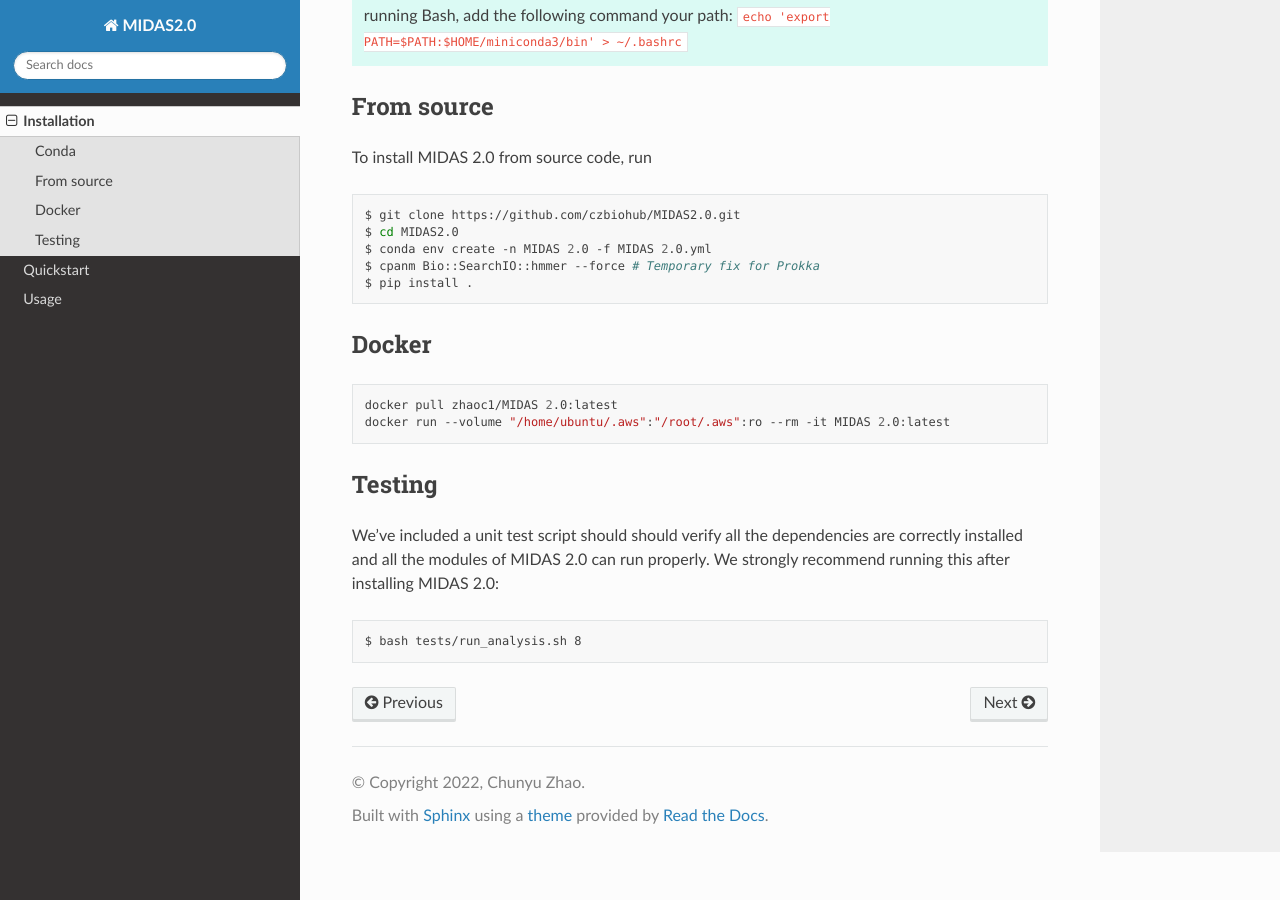
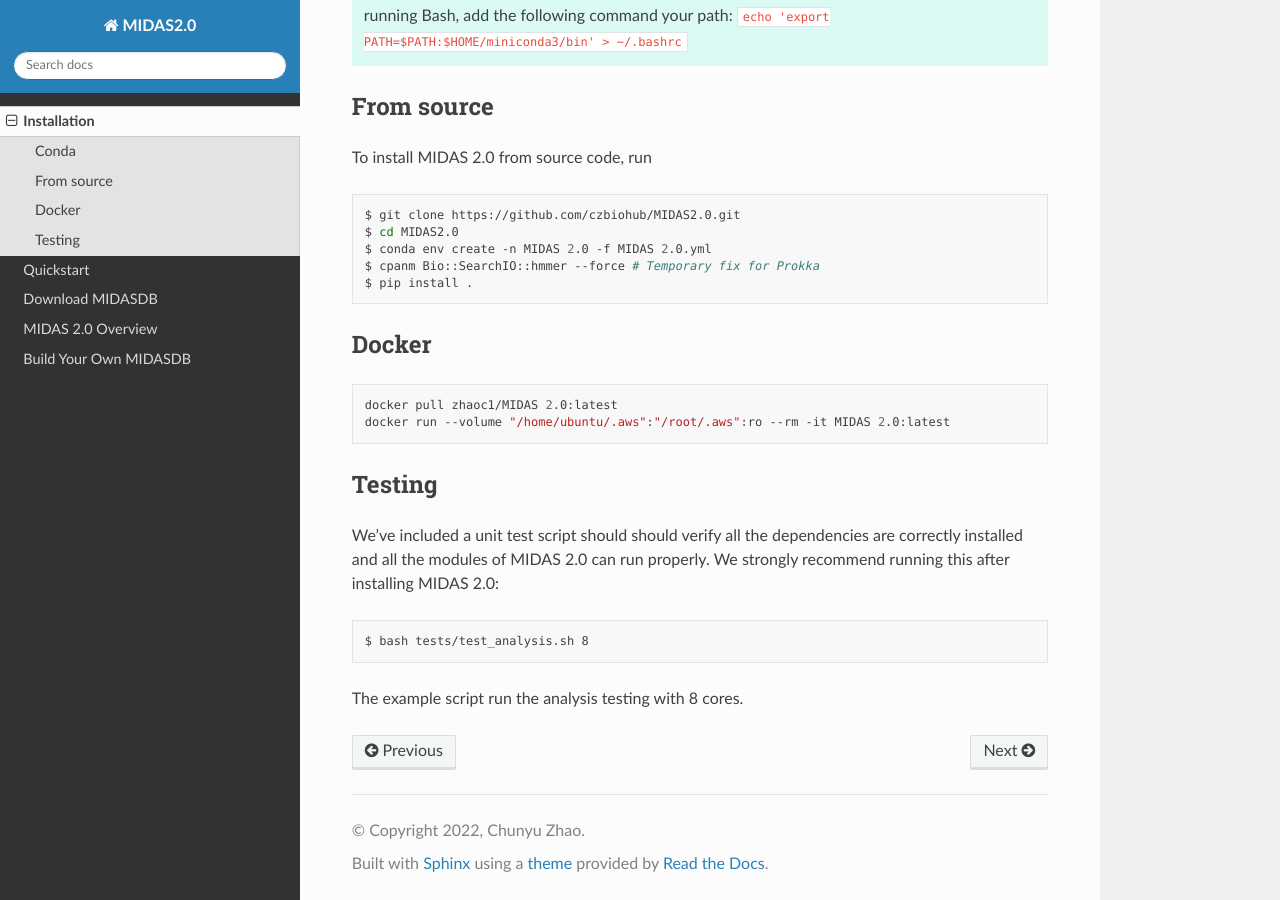
Before and after one commit to zhaoc1/midas2-tutorial, a Sphinx documentation site: the page built from docs/installation.rst, in a window 1280 px wide and 900 px high, scrolled down 588 px. Built offline with Sphinx 7.4.7 and the Read the Docs theme 2.0.0, drawn with Linux system fonts in a browser that asks for light colours.

Commit message:
download db

```diff
--- /dev/null
+++ b/docs/build_your_own.rst
@@ -0,0 +1,5 @@
+Build Your Own MIDASDB
+======================
+
+.. contents::
+   :depth: 3
--- a/docs/conf.py
+++ b/docs/conf.py
@@ -22,7 +22,7 @@ copyright = '2022, Chunyu Zhao'
 author = 'Chunyu Zhao'
 
 # The full version, including alpha/beta/rc tags
-release = '0.1'
+release = '0.3.2'
 
 
 # -- General configuration ---------------------------------------------------
@@ -30,8 +30,16 @@ release = '0.1'
 # Add any Sphinx extension module names here, as strings. They can be
 # extensions coming with Sphinx (named 'sphinx.ext.*') or your custom
 # ones.
+#extensions = []
+
 extensions = [
+    'sphinx.ext.duration',
+    'sphinx.ext.doctest',
+    'sphinx.ext.autodoc',
+    'sphinx.ext.autosummary',
+    'sphinx.ext.intersphinx',
 ]
+
 
 # Add any paths that contain templates here, relative to this directory.
 templates_path = ['_templates']
--- a/docs/index.rst
+++ b/docs/index.rst
@@ -29,4 +29,6 @@ Contents
 
    installation
    quickstart
-   usage
+   download_midasdb
+   midas
+   build_your_own
--- a/docs/installation.rst
+++ b/docs/installation.rst
@@ -56,4 +56,6 @@ We've included a unit test script should should verify all the dependencies are
 and all the modules of MIDAS 2.0 can run properly.
 We strongly recommend running this after installing MIDAS 2.0: ::
 
-  $ bash tests/run_analysis.sh 8
+  $ bash tests/test_analysis.sh 8
+
+The example script run the analysis testing with 8 cores.
--- /dev/null
+++ b/docs/midas.rst
@@ -0,0 +1,15 @@
+MIDAS 2.0 Overview
+==================
+
+
+.. _species_detection:
+
+Species Detection
+*****************
+
+
+
+.. _snv_profiling:
+
+SNV Profiling
+*************
```
Also changed, not shown: docs/download_midasdb.rst (added, +97 -0 lines), docs/quickstart.rst (+5 -3 lines), docs/usage.rst (deleted, +0 -33 lines).
